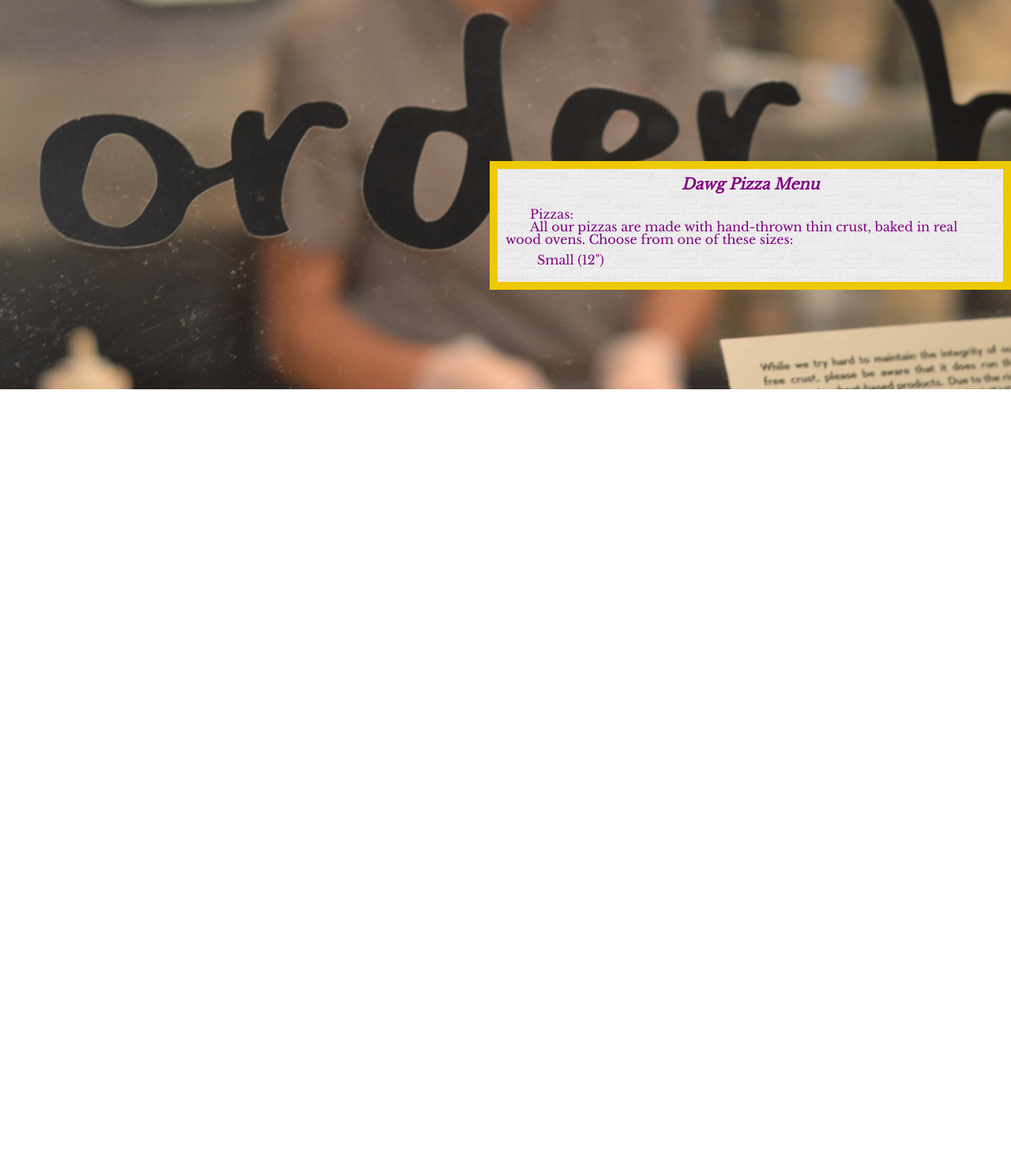
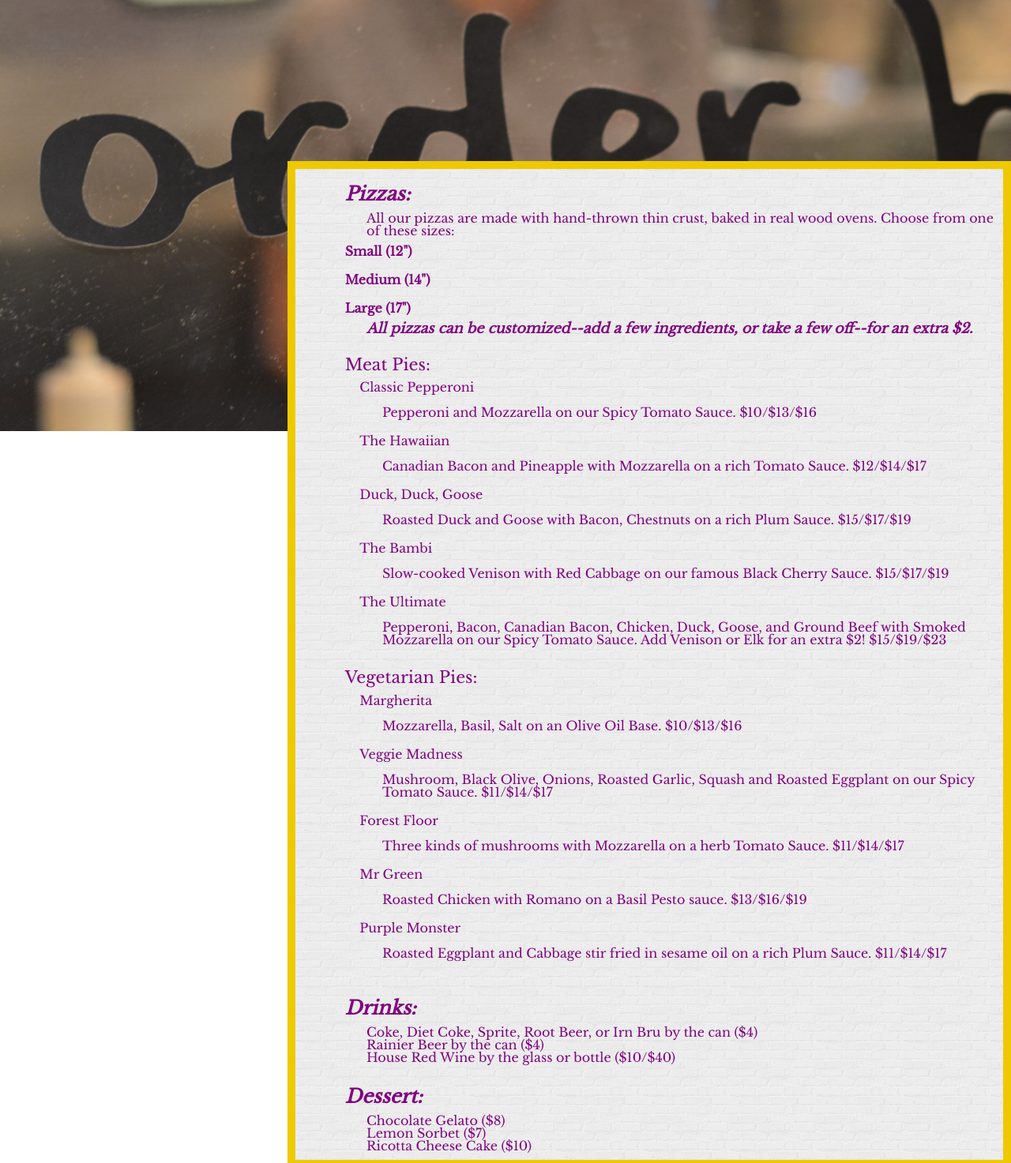
Before and after one commit to Kbachman/hw1, a plain HTML site: page menu.html in a window 1280 px wide. Shown: the part 307-1780 px from the top of the page at 79% size. Before the commit the page ends 800 px from the top, so only its background shows below. Drawn offline with nearby package versions, Linux system fonts and the light colour scheme; a web font is replaced by a local one.

Commit message:
Menu edits

```diff
--- a/css/styles.css
+++ b/css/styles.css
@@ -21,7 +21,7 @@
 	border-right: none;
 }
 
-h1 {
+header h1 {
 	font-size: 400%;
 	font-family: 'Over the Rainbow', cursive;
 	color:#EEC900;
@@ -59,12 +59,13 @@ header li {
 
 section {
 	float: right;
-	width: 50%;
+	width: 70%;
 	margin-top: 20%;
 	background-image: url(../img/brickwall.png);
 	border-style: solid;
 	border-width: 10px;
 	border-color: #EEC900;
+
 }
 section li {
 	padding: 10px;
@@ -90,3 +91,31 @@ h2 {
 	color: purple;
 	font-weight: bold;
 }
+h4 {
+	padding-bottom: 1em;
+	padding-left: 10px;
+}
+
+.type h2 {
+	text-align: left;
+	font-size: 150%;
+}
+
+.type li p {
+	padding-left: 80px;
+	text-indent: 0;
+
+}
+.sizes li {
+	font-weight: bold;
+	padding-left: 10px;
+
+}
+#special {
+	font-style: italic;
+	font-weight: bold;
+	font-size: 110%;
+}
+h3 {
+	font-size: 130%;
+}
--- a/menu.html
+++ b/menu.html
@@ -22,19 +22,71 @@
 	</header>
 
 	<section>
-		<h2>Dawg Pizza Menu</h2>
-		<ul>
-			<li>Pizzas:
+		<ul class="type">
+			<li><h2>Pizzas:</h2>
 				<p>All our pizzas are made with hand-thrown thin crust, baked in real wood ovens. Choose from one of these sizes:</p>
-				<ul>
+				<ul class ="sizes">
 					<li>Small (12")</li>
+					<li>Medium (14")</li>
+					<li>Large (17")</li>
+					<p id="special">All pizzas can be customized--add a few ingredients, or take a few off--for an extra $2.</p>
+					<br>
 				</ul>
+				<ul class="pietype">
+					<li><h3>Meat Pies:</h3>
+						<ul class="meatpies">
+							<li><h4>Classic Pepperoni</h4>
+								<p>Pepperoni and Mozzarella on our Spicy Tomato Sauce. $10/$13/$16</p></li>
+							<li><h4>The Hawaiian</h4>
+								<p>Canadian Bacon and Pineapple with Mozzarella on a rich Tomato Sauce.  $12/$14/$17</p>
+							</li>
+							<li><h4>Duck, Duck, Goose</h4>
+								<p>Roasted Duck and Goose with Bacon, Chestnuts on a rich Plum Sauce.  $15/$17/$19</p>
+							</li>
+							<li><h4>The Bambi</h4>
+								<p>Slow-cooked Venison with Red Cabbage on our famous Black Cherry Sauce.  $15/$17/$19</p>
+							</li>
+							<li><h4>The Ultimate</h4>
+								<p>Pepperoni, Bacon, Canadian Bacon, Chicken, Duck, Goose, and Ground Beef with Smoked Mozzarella on our Spicy Tomato Sauce. Add Venison or Elk for an extra $2!  $15/$19/$23</p>
+							</li>
+						</ul>
+					</li>
+					<li><h3>Vegetarian Pies:</h3>
+						<ul class="vegepies">
+							<li><h4>Margherita</h4>
+								<p>Mozzarella, Basil, Salt on an Olive Oil Base.  $10/$13/$16</p></li>
+							<li><h4>Veggie Madness</h4>
+								<p>Mushroom, Black Olive, Onions, Roasted Garlic, Squash and Roasted Eggplant on our Spicy Tomato Sauce.  $11/$14/$17</p>
+							</li>
+							<li><h4>Forest Floor</h4>
+								<p>Three kinds of mushrooms with Mozzarella on a herb Tomato Sauce.  $11/$14/$17</p>
+							</li>
+							<li><h4>Mr Green</h4>
+								<p>Roasted Chicken with Romano on a Basil Pesto sauce. $13/$16/$19</p>
+							</li>
+							<li><h4>Purple Monster</h4>
+								<p>Roasted Eggplant and Cabbage stir fried in sesame oil on a rich Plum Sauce.  $11/$14/$17</p>
+							</li>
+						</ul>
 
 
 
+					</li>
 
+				</ul>
+			</li>
+			<li><h2>Drinks:</h2>
+				<p>Coke, Diet Coke, Sprite, Root Beer, or Irn Bru by the can ($4)</p>
+				<p>Rainier Beer by the can ($4)</p>
+				<p>House Red Wine by the glass or bottle ($10/$40)</p>
 			</li>
 
+
+			<li><h2>Dessert:</h2>
+				<p>Chocolate Gelato ($8)</p>
+				<p>Lemon Sorbet ($7)</p>
+				<p>Ricotta Cheese Cake ($10)</p>
+			</li>
 		</ul>
 	</section>
 
```
